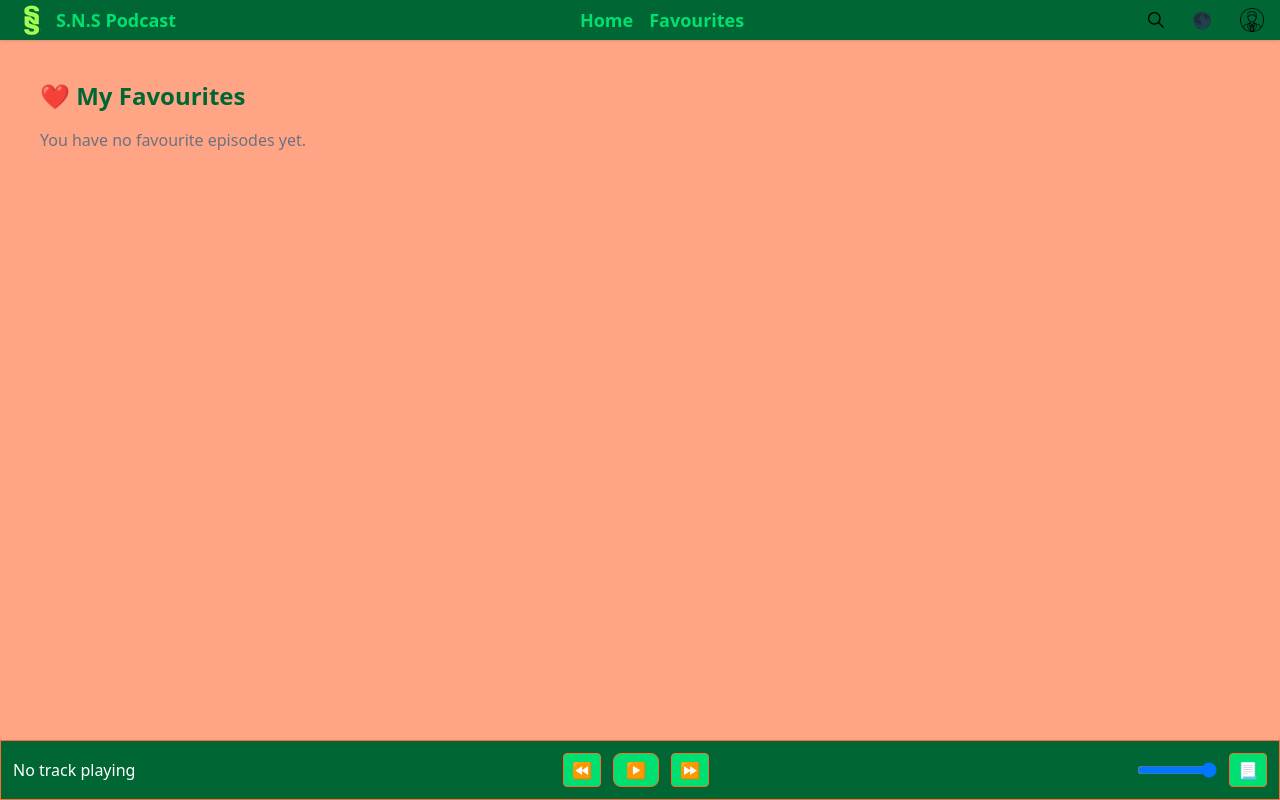
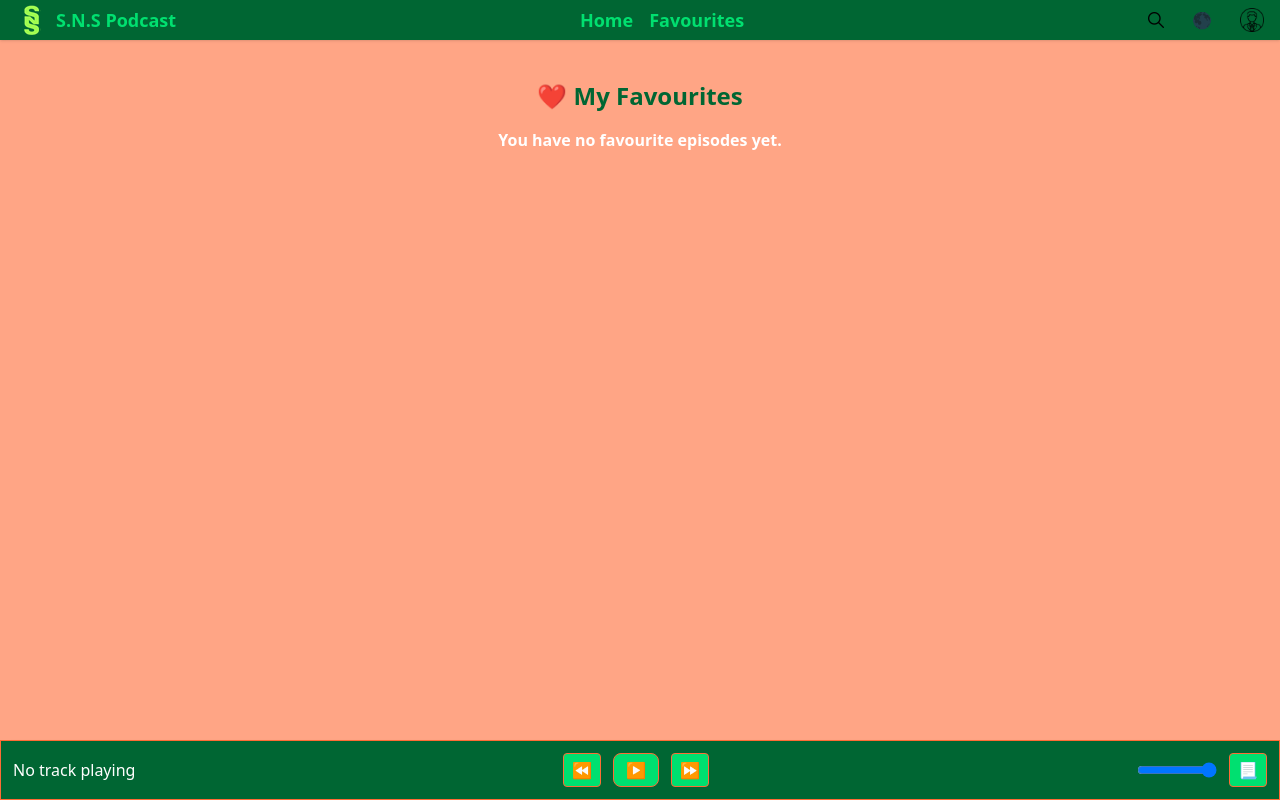
Before and after one commit to Sbubz-XI/SBANKO25128_fto2502_A1_Sbabalo-Nkompela_DJSPP, a React (Vite) app: page /favourites in a window 1280 px wide. Built offline with nearby package versions, Linux system fonts and the light colour scheme.

Commit message:
Theme colors are sorted

```diff
--- a/src/PComponents/Header.jsx
+++ b/src/PComponents/Header.jsx
@@ -17,7 +17,7 @@ export default function Header() {
 
 
   return (
-    <header className="relative bg-[#006633] text-[#00E070] dark:bg-[#85EB70] dark:text-[#48E12A] border-[#FF6B35] shadow h-15 flex items-center pl-4 justify-between">
+    <header className="relative bg-[#006633] text-[#00E070] border-[#FF6B35] shadow max-h-20 flex items-center pl-4 justify-between">
 
       <div className="flex items-center space-x-2">
         <img src="./src/assets/S.N.S Logo.png" className="bg-cover bg-center h-15 w-auto" alt="Logo" />
--- a/src/components/PodcastGrid.jsx
+++ b/src/components/PodcastGrid.jsx
@@ -13,7 +13,7 @@ export default function PodcastGrid({ podcasts, onPodcastClick }) {
   return (
     <section
       aria-label="Podcast Grid"
-      className="bg-[#FFA585] md:px-1 lg:px-2 grid sm:grid-cols-1 md:grid-cols-2 lg:grid-cols-4 gap-4"
+      className="bg-[#FFA585] dark:bg-[#9950E2] md:px-1 lg:px-2 grid sm:grid-cols-1 md:grid-cols-2 lg:grid-cols-4 gap-4"
     >
       {podcasts.map((podcast) => (
         <PodcastTile
--- a/src/components/PodcastTile.jsx
+++ b/src/components/PodcastTile.jsx
@@ -32,7 +32,7 @@ export default function PodcastTile({ podcast }) {
   return (
     <div
       onClick={handleClick}
-      className= "shadow-lg rounded-lg overflow-hidden border-[#006633] border bg-[#FF6B35] dark:bg-[#52178F] transition-transform duration-300 cursor-pointer p-4 h-auto flex flex-col justify-center hover:scale-105"
+      className= "shadow-lg rounded-lg overflow-hidden border-[#006633] border bg-[#FF6B35] dark:bg-[#52178F] transition-transform duration-300 cursor-pointer p-4 lg:h-auto md:h-auto h-25 flex flex-col justify-center hover:scale-105"
     >
       <div className=" w-full h-80% mb-2">
          <img
--- a/src/components/SeasonEpisodes.jsx
+++ b/src/components/SeasonEpisodes.jsx
@@ -1,3 +1,4 @@
+// SeasonEpisodes.jsx
 import React from "react";
 
 export default function SeasonEpisodes({
--- a/src/index.css
+++ b/src/index.css
@@ -2,7 +2,9 @@
 @tailwind components;
 @tailwind utilities;
 
-/* optional smooth transition */
+
 html, body {
-  transition: background-color 0.2s ease, color 0.2s ease;
+  transition: background-color 1.0s ease, color 1.0s ease;
+  width: 100%;
+  height: 100%;
 }
--- a/src/pages/Favourites.jsx
+++ b/src/pages/Favourites.jsx
@@ -1,3 +1,4 @@
+// Favourites.jsx
 import React, { useEffect, useState } from "react";
 
 export default function Favourites() {
@@ -17,17 +18,17 @@ export default function Favourites() {
   const isFavourite = (episode) => favourites.some((ep) => ep.id === episode.id);
 
   return (
-    <div className="p-6">
+    <div className="flex flex-col text-center p-6">
       <h1 className="text-2xl font-bold text-[#006633] mb-4">❤️ My Favourites</h1>
 
       {favourites.length === 0 ? (
-        <p className="text-gray-500">You have no favourite episodes yet.</p>
+        <p className="font-bold text-white">You have no favourite episodes yet.</p>
       ) : (
         <div className="grid gap-4 sm:grid-cols-2 lg:grid-cols-3">
           {favourites.map((episode, index) => (
             <div
               key={episode.id || index}
-              className="bg-[#FF6B35] shadow-md rounded-lg p-4 border border-[#006633] hover:shadow-lg transition"
+              className="bg-[#FF6B35] dark:bg-[#52178F] shadow-md rounded-lg p-4 border border-[#006633] hover:shadow-lg transition"
             >
               {episode.podcastImage && (
                 <img
@@ -36,7 +37,7 @@ export default function Favourites() {
                   className="w-full h-48 bg-contain bg-center object-cover rounded-lg mb-3 border border-[#006633]"
                 />
               )}
-              <h2 className="font-bold text-xl text-[#006633] mb-2">{episode.title}</h2>
+              <h2 className="font-bold text-xl text-[#006633] dark:text-[#48E12A] mb-2">{episode.title}</h2>
               {episode.podcastTitle && (
                 <p className="text-sm font-bold text-[#00E070] mt-1">From: {episode.podcastTitle}</p>
               )}
--- a/src/pages/HomePage.jsx
+++ b/src/pages/HomePage.jsx
@@ -74,8 +74,8 @@ export default function HomePage() {
       </div>
 
       {loading ? (
-        <div className="flex flex-col justify-center items-center h-screen bg-[#FFA585] rounded-lg shadow-md">
-          <div className="animate-spin rounded-full h-12 w-12 border-t-4 border-b-4 border-[#006633]"></div>
+        <div className="flex flex-col justify-center items-center h-screen bg-[#FFA585] dark:bg-[#9950E2] rounded-lg shadow-md">
+          <div className="animate-spin rounded-full h-12 w-12 border-t-4 border-b-4 border-[#006633] dark:bg-[#48E12A]"></div>
           <span className="mt-4 text-lg font-semibold text-white">Loading podcasts...</span>
         </div>
       ) : (
```
